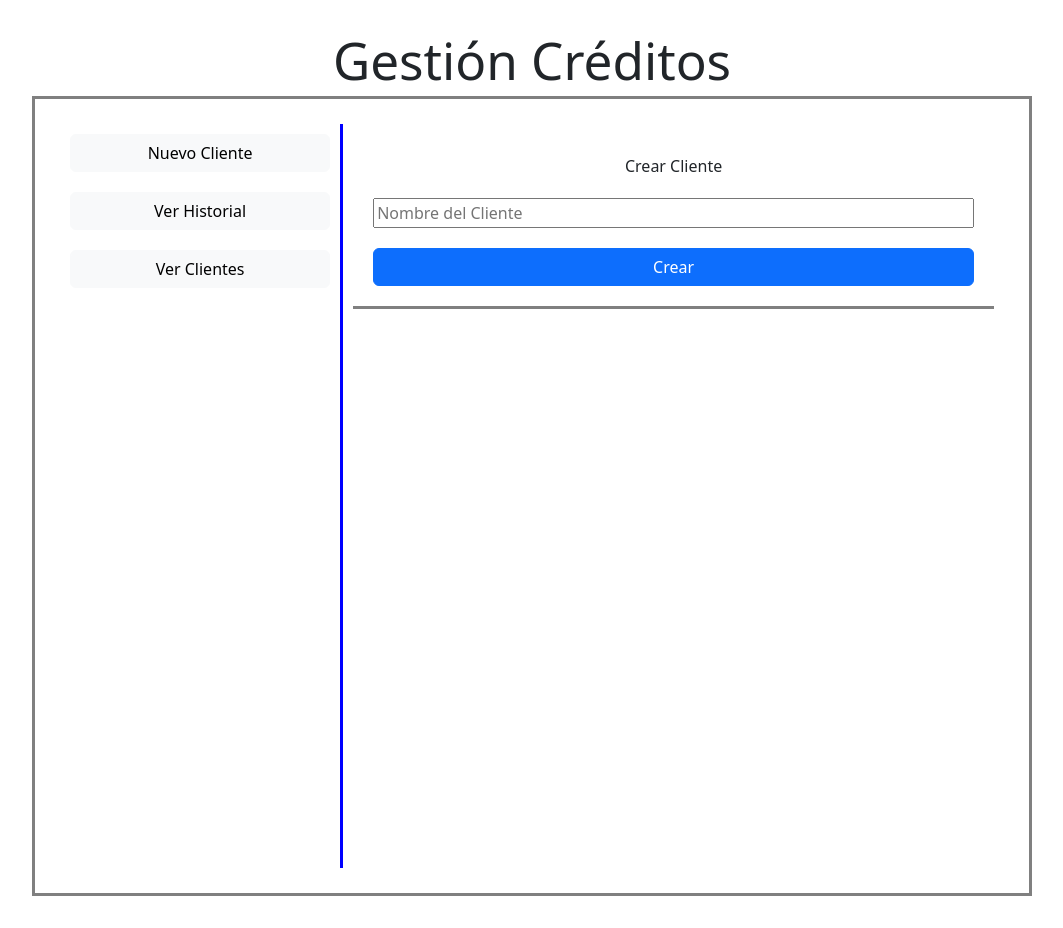
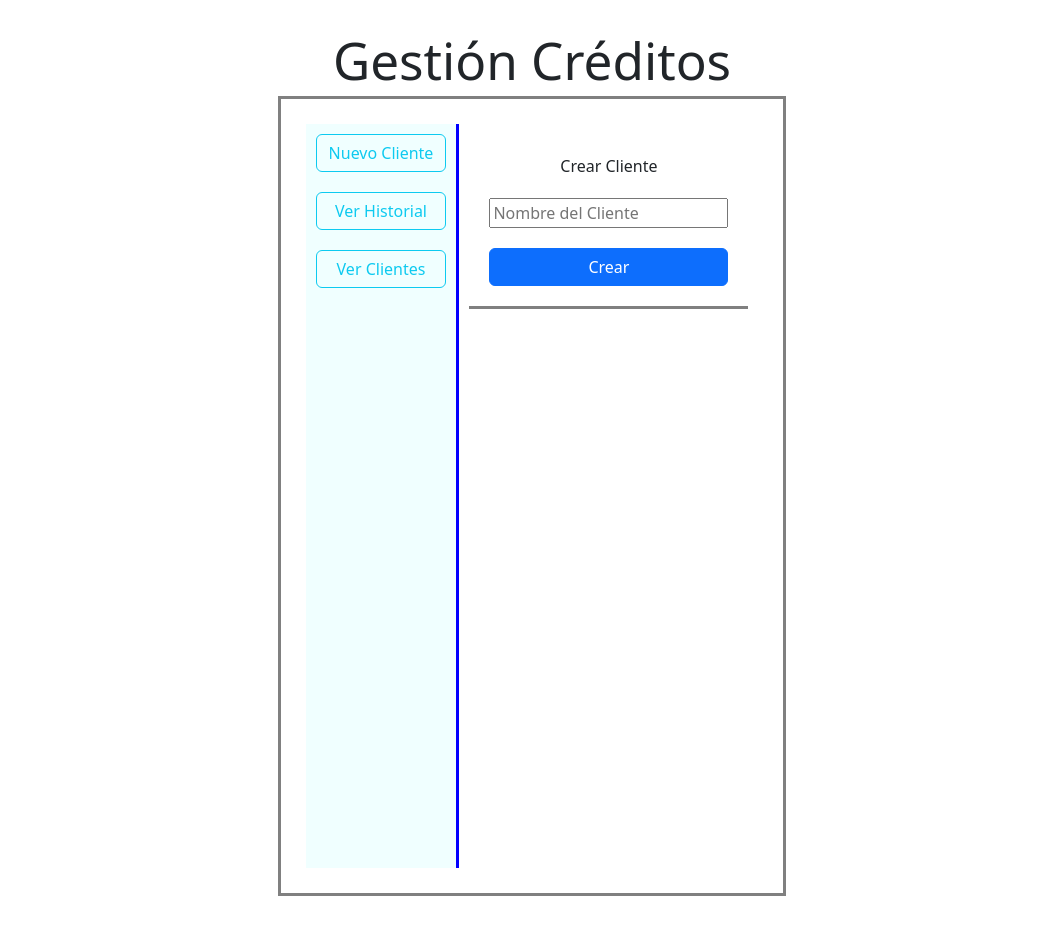
Before and after one commit to Isem03/gestionCreditos, a React (Vite) app: page / in a window 1280 px wide. Shown: the whole page, without its empty margins (108-1171 px from the left). Built offline with nearby package versions, Linux system fonts and the light colour scheme.

Commit message:
se agregaron algunos estilos

```diff
--- a/src/App.css
+++ b/src/App.css
@@ -3,6 +3,8 @@
   margin: 0 auto;
   padding: 2rem;
   text-align: center;
+  justify-content: center;
+  align-items: center;
 }
 
 #container{
@@ -10,19 +12,20 @@
   padding: 25px;
   display: flex;
   flex-direction: row;
-  width: 	1000px;
+  width: 	fit-content;
   height: 800px;
 }
 
 #controles{
   border-right: solid  blue;
   display: flex;
-  width: 30%;
+  width: fit-content;
   flex-direction: column;
+  background-color:azure;
 }
 #funciones{
   display: flex;
-  width: 70%;
+  width: fit-content;
   height: 50%;
   padding: 10px;
   flex-direction: column;
--- a/src/App.jsx
+++ b/src/App.jsx
@@ -34,9 +34,9 @@ function App() {
       <h1>Gestión Créditos</h1>
       <div id="container">
         <div id="controles">
-          <button className="btn btn-light" onClick={() => setVistaActiva('crearCliente')}>Nuevo Cliente</button>
-          <button className="btn btn-light" onClick={() => setVistaActiva('historial')}>Ver Historial</button>
-          <button className="btn btn-light" onClick={() => { setVistaActiva('verClientes'); mostrarTodos(); }}>Ver Clientes</button>
+          <button class="btn btn-outline-info" onClick={() => setVistaActiva('crearCliente')}>Nuevo Cliente</button>
+          <button class="btn btn-outline-info" onClick={() => setVistaActiva('historial')}>Ver Historial</button>
+          <button class="btn btn-outline-info" onClick={() => { setVistaActiva('verClientes'); mostrarTodos(); }}>Ver Clientes</button>
         </div>
         <div id="funciones">
           {vistaActiva === 'crearCliente' && (
--- a/src/TablaClientes.jsx
+++ b/src/TablaClientes.jsx
@@ -51,6 +51,7 @@ function TablaClientes() {
             <table className='table table-striped'>
                 <thead>
                     <tr>
+                        <th>Número de ID</th>
                         <th>Nombre</th>
                         <th>Total Créditos</th>
                         <th>Nuevo Crédito</th>
@@ -60,12 +61,13 @@ function TablaClientes() {
                 <tbody>
                     {clientes.map((item) => (
                         <tr key={item.id}>
+                            <td>{item.id}</td>
                             <td>{item.nombre}</td>
                             <td>${item.montoTotal}</td>
                             <td>
                                 <input
                                     type="number"
-                                    value={nuevoCredito[item.id] || ''} // Usa el estado temporal
+                                    value={nuevoCredito[item.id] || ''}
                                     onChange={(e) => manejarCambioInput(item.id, e.target.value)}
                                 />
                             </td>
--- a/src/TablaHistorial.jsx
+++ b/src/TablaHistorial.jsx
@@ -23,15 +23,22 @@ function TablaHistorial() {
         };
 
         return (
-
-            <div>
             <div>
               <div>
                 <label>Historial</label>
-                        <input type="text" placeholder="id  Cliente" id='idCliente' name='idCliente' value={idCliente} onChange={(e) => setIdCliente(e.target.value)} />
-                        <button className="btn btn-primary" onClick={fetchHistorial}>Ver Historial</button>
+                <input
+                  type="text"
+                  placeholder="ID Cliente"
+                  value={idCliente}
+                  onChange={(e) => setIdCliente(e.target.value)}
+                />
+                <button className='btn btn-primary' onClick={fetchHistorial}>Ver Historial</button>
               </div>
-                </div>
+              {error && <p className="error-message">{error}</p>}
+              {historial.length > 0 ? (
+                <div>
+                  <p>Nombre Cliente: {historial[0].cliente.nombre}</p>
+                  <p>Crédito Total: ${historial[0].cliente.montoTotal}</p>
                   <table className='table table-striped'>
                     <thead>
                       <tr>
@@ -48,14 +55,17 @@ function TablaHistorial() {
                       ))}
                     </tbody>
                   </table>
+                </div>
+              ) : (
+                <p>No se encontró historial para el ID de cliente proporcionado.</p>
+              )}
               <div>
                 <input type="number" />
-                    <button className="btn btn-primary">Agregar Crédito</button>
-                    <button className="btn btn-warning">Abonar Crédito</button>
-                    <button className="btn btn-danger">Borrar Crédito</button>
+                <button className='btn btn-success'>Agregar Crédito</button>
+                <button className='btn btn-warning'>Abonar Crédito</button>
+                <button className='btn btn-danger'>Borrar Crédito</button>
               </div>
             </div>
-
           );
 
     }
```
Lines whose indentation alone changed are shown as unchanged.
